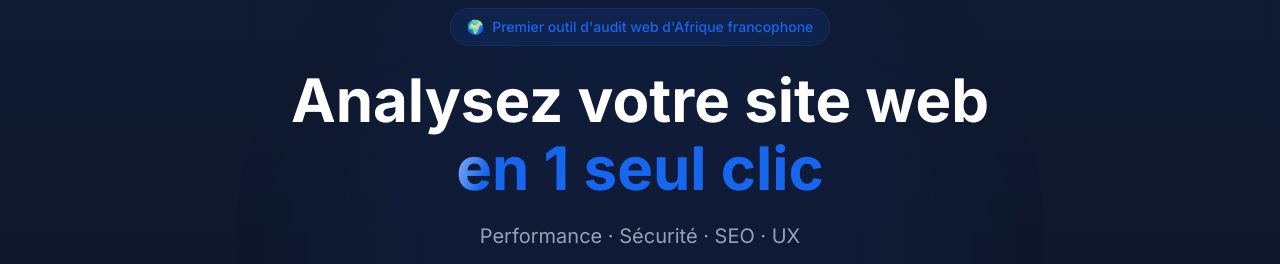
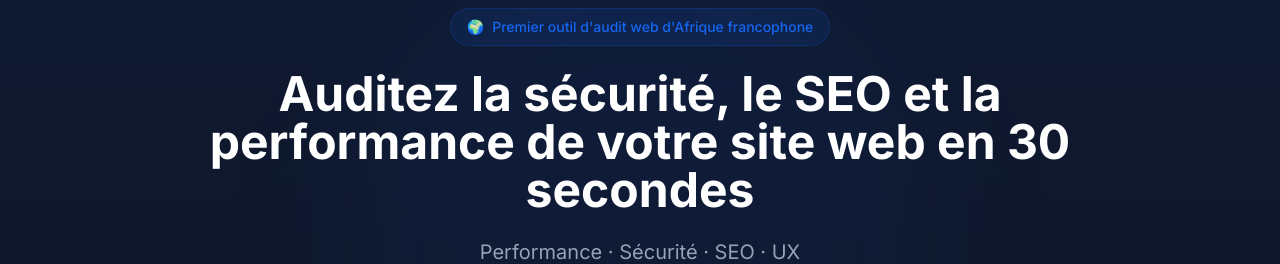
Before and after one commit to anaelfameni/webisafe-mvp, a React (Vite) app: page / in a window 1280 px wide. Shown: the part 136-400 px from the top of the page. Built offline with nearby package versions, Linux system fonts and the light colour scheme; no server answers; the database is empty.

Commit message:
seo-h1-visible-home

```diff
--- a/src/pages/Home.jsx
+++ b/src/pages/Home.jsx
@@ -166,10 +166,9 @@ export default function Home() {
             initial={{ opacity: 0, y: 20 }}
             animate={{ opacity: 1, y: 0 }}
             transition={{ delay: 0.2, duration: 1.2, ease: 'easeOut' }}
-            className="text-4xl sm:text-5xl lg:text-6xl font-bold text-white mb-6 leading-tight flex flex-col items-center gap-2"
+            className="text-3xl sm:text-4xl lg:text-5xl font-bold text-white mb-6 leading-tight"
           >
-            <span>Analysez votre site web</span>
-            <span className="shiny-text">en 1 seul clic</span>
+            Auditez la sécurité, le SEO et la performance de votre site web en 30 secondes
           </motion.h1>
 
           <motion.p
```
